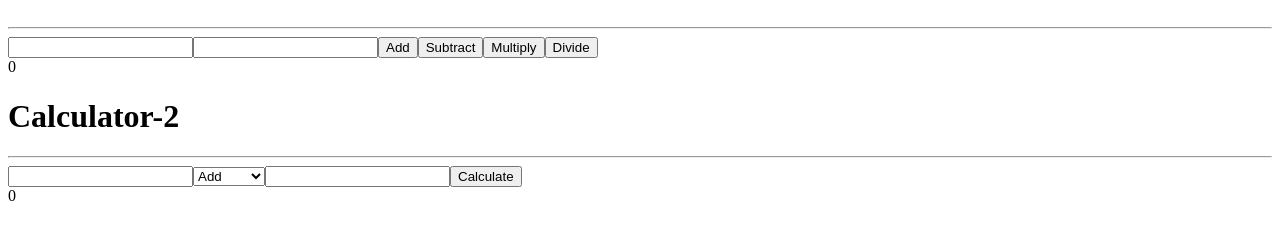
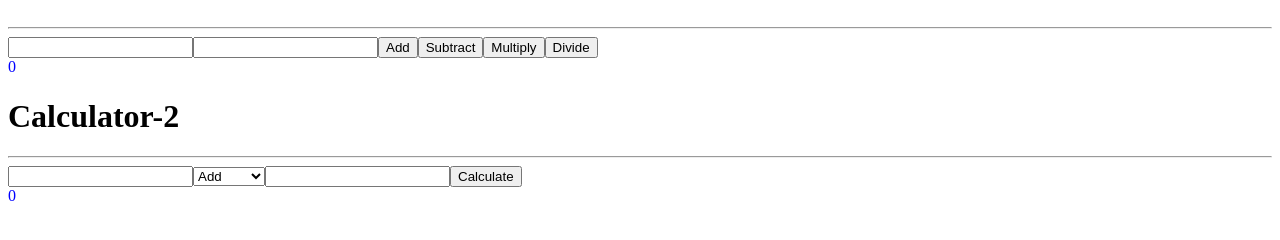
Before and after one commit to keshav-chaure/Cisco-Angular-Apr-2018, an Angular app in the folder first-app/: page / in a window 1280 px wide. Shown: the part 170-410 px from the top of the page. Built offline with nearby package versions, Linux system fonts and the light colour scheme.

Commit message:
Calculator Result component implementation

```diff
--- a/first-app/src/app/app.module.ts
+++ b/first-app/src/app/app.module.ts
@@ -6,6 +6,8 @@ import { AppComponent } from './app.component';
 import { GreeterComponent } from './greeter/greeter.component';
 import { CalculatorOneCompnent } from './calculator/calculatorOne.component';
 import { CalculatorTwoComponent } from './calculator/calculatorTwo.component';
+import { CalculatorResultComponent } from './calculator/calculatorResult.component';
+
 /*
 declarations
 	- all the UI entities
@@ -28,7 +30,8 @@ imports
     AppComponent,
     GreeterComponent,
     CalculatorOneCompnent,
-    CalculatorTwoComponent
+    CalculatorTwoComponent,
+    CalculatorResultComponent
   ],
   imports: [
     BrowserModule
--- a/first-app/src/app/calculator/calculatorOne.component.html
+++ b/first-app/src/app/calculator/calculatorOne.component.html
@@ -1,3 +1,4 @@
+
 <h1>Calculator-1</h1>
 <hr>
 <input type="number"  (change)="model.n1 = $event.target.valueAsNumber">
@@ -6,4 +7,4 @@
 <input type="button" value="Subtract" (click)="model.subtract()">
 <input type="button" value="Multiply" (click)="model.multiply()">
 <input type="button" value="Divide" (click)="model.divide()">
-<div>{{model.result}}</div>
+<app-calculator-result [data]="model.result"></app-calculator-result>
--- /dev/null
+++ b/first-app/src/app/calculator/calculatorResult.component.css
@@ -0,0 +1,6 @@
+.positive{
+	color : blue;
+}
+.negative{
+	color : red;
+}
--- /dev/null
+++ b/first-app/src/app/calculator/calculatorResult.component.html
@@ -0,0 +1,3 @@
+<div [ngClass]="{positive : data >= 0 , negative : data < 0}">
+	{{data}}
+</div>
--- /dev/null
+++ b/first-app/src/app/calculator/calculatorResult.component.ts
@@ -0,0 +1,13 @@
+import { Component, Input } from '@angular/core';
+
+
+@Component({
+	selector : 'app-calculator-result',
+	templateUrl : 'calculatorResult.component.html',
+	styleUrls : ['calculatorResult.component.css']
+})
+export class CalculatorResultComponent{
+
+	@Input()
+	data : number = 0;
+}
--- a/first-app/src/app/calculator/calculatorTwo.component.html
+++ b/first-app/src/app/calculator/calculatorTwo.component.html
@@ -9,4 +9,4 @@
 </select>
 <input type="number" (change)="model.n2 = $event.target.valueAsNumber">
 <input type="button" value="Calculate" (click)="model[operator]()">
-<div>{{model.result}}</div>
+<app-calculator-result [data]="model.result"></app-calculator-result>
```
